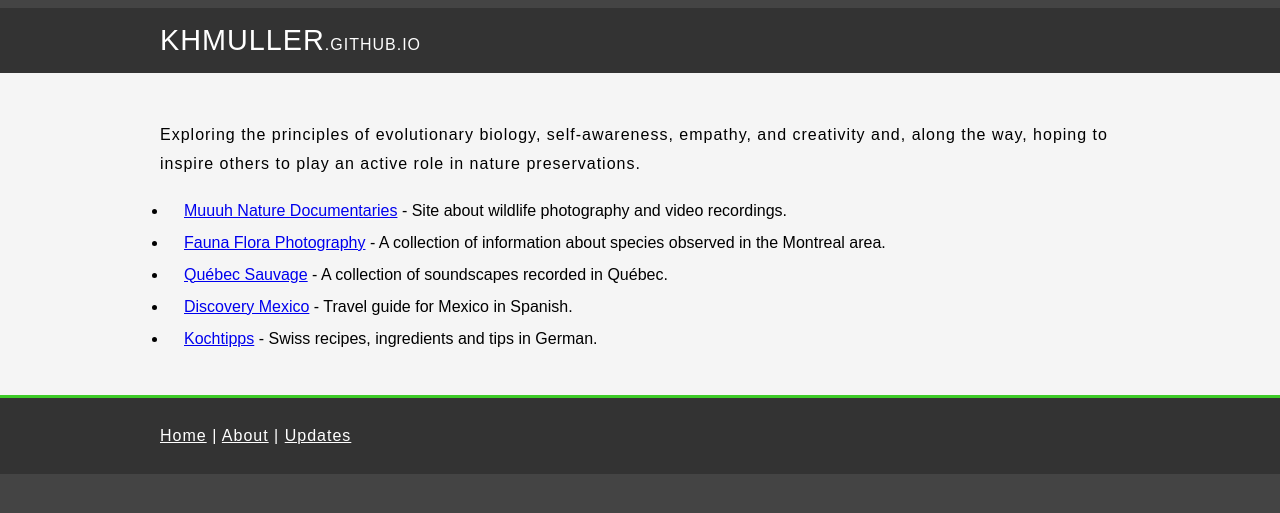
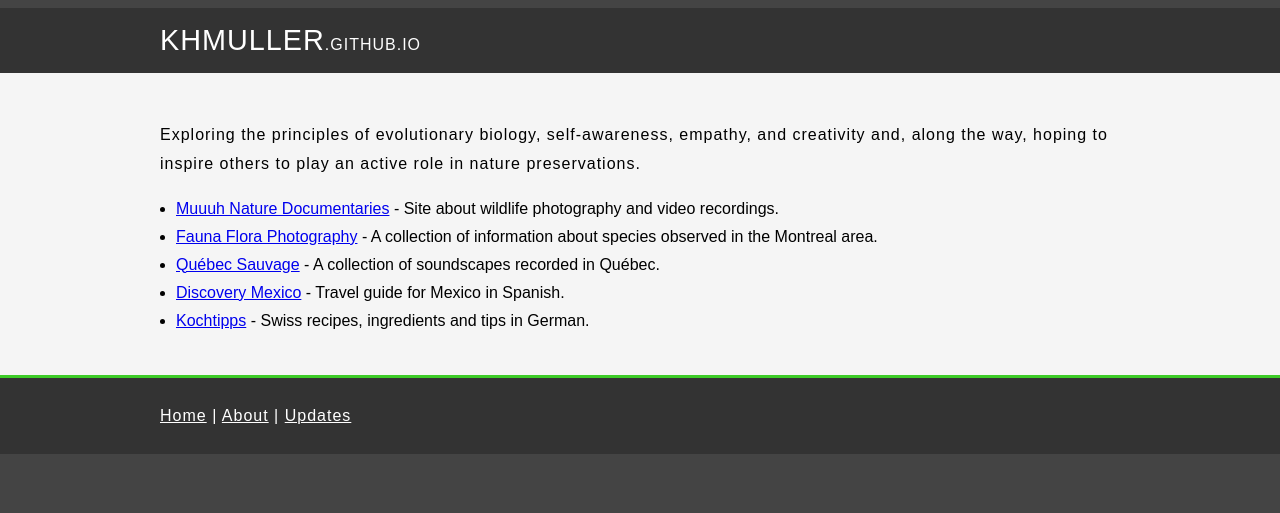
Before and after one commit to KHMuller/khmuller.github.io, a Jekyll site: the page built from index.md, in a window 1280 px wide. Shown: the top 513 px of the page. Built offline with Jekyll 4.4.1, drawn with Linux system fonts in a browser that asks for light colours.

Commit message:
mini adjustments

```diff
--- a/assets/styles/styles.css
+++ b/assets/styles/styles.css
@@ -148,14 +148,13 @@ h2 {
 
     ul, ol {
         padding: 0;
-        margin: 0.5rem;
+        margin: 0.5rem 0 0.5rem 1rem;
     }
     ol { margin-left: 1rem;}
 
     ol > li, ul > li {
-        padding-left: 1rem;
         text-indent: 0;
-        line-height:2rem;
+        line-height:1.75rem;
     }
 
     p {
```
